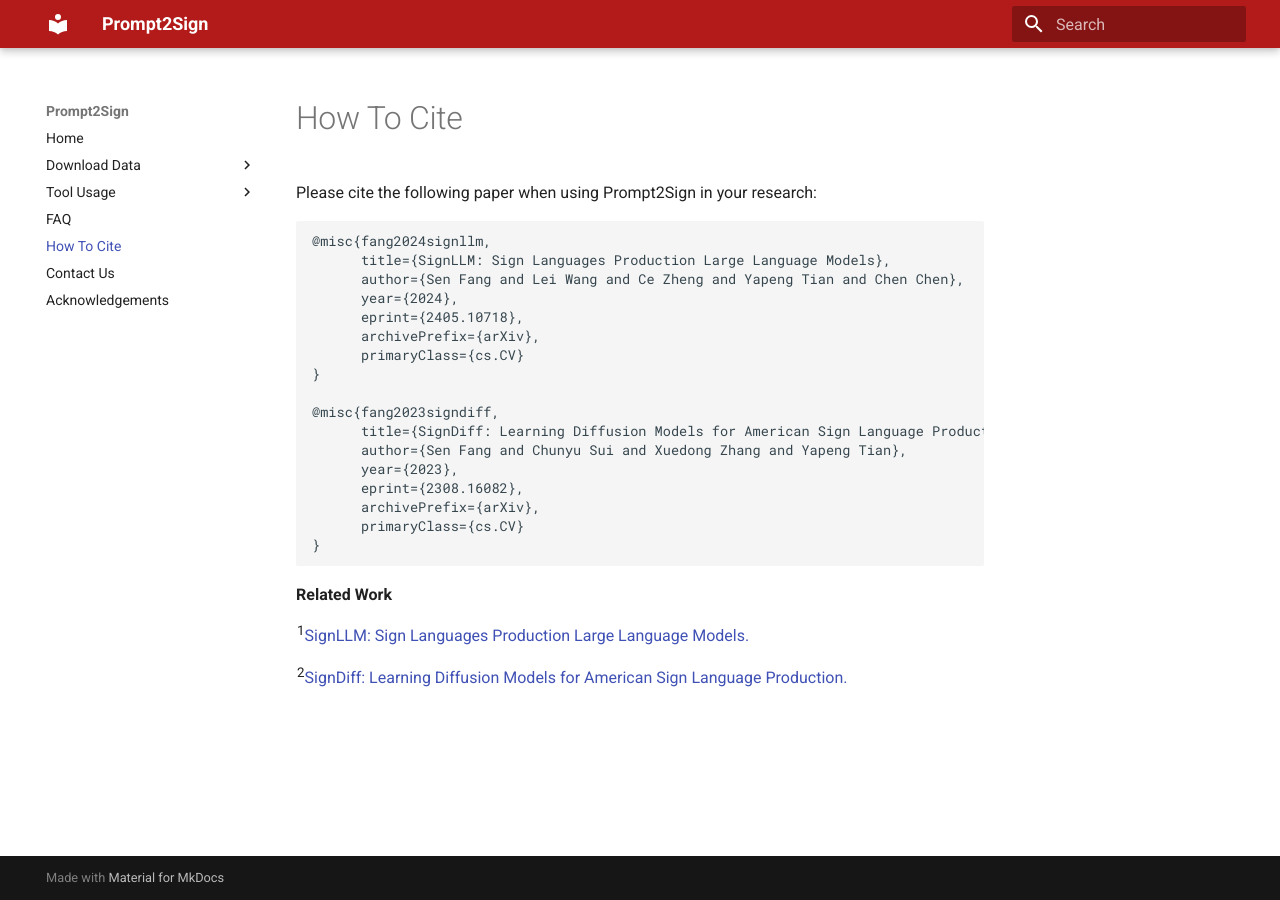
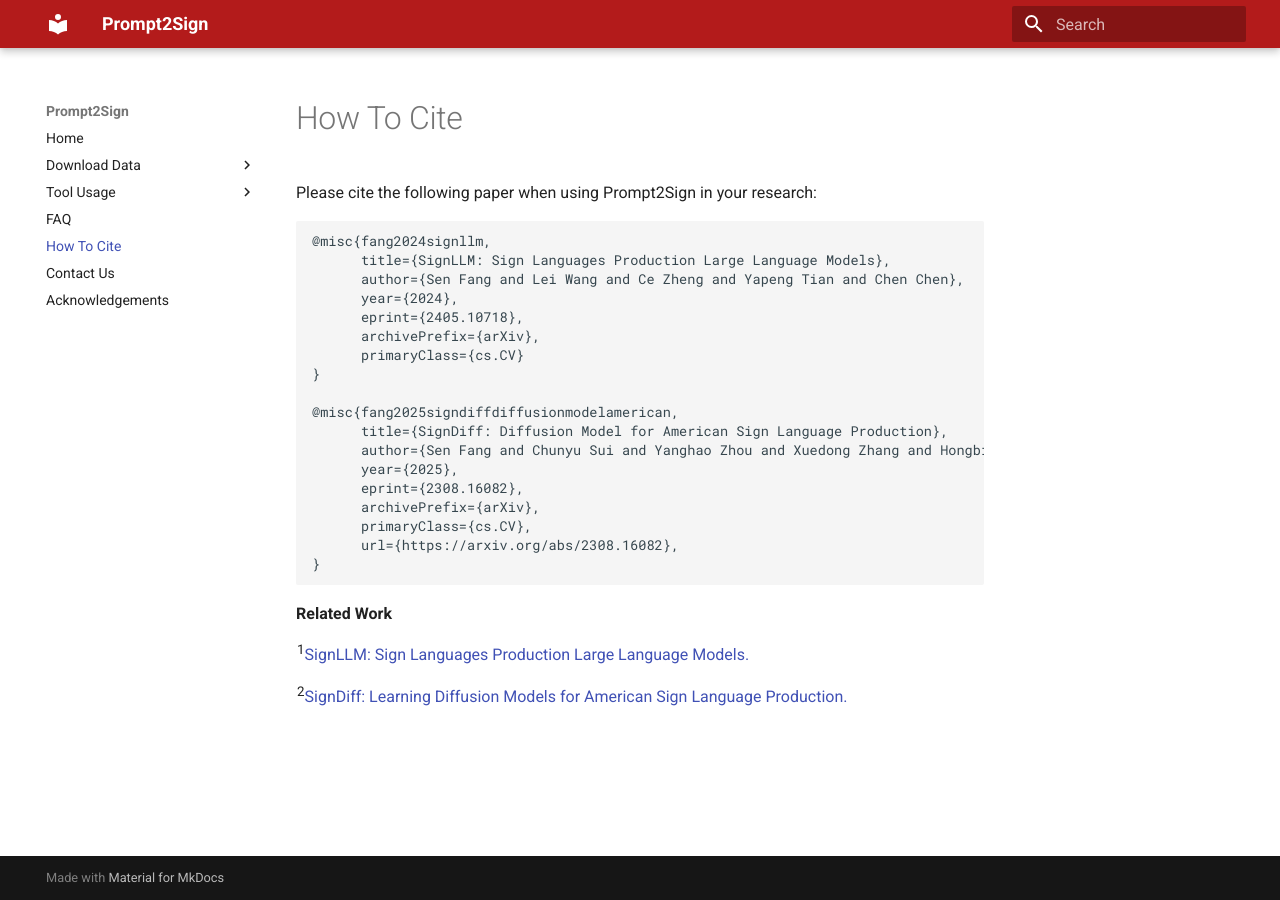
Before and after one commit to SignLLM/Prompt2Sign, an MkDocs documentation site: the page built from docs/howtoCite.md, in a window 1280 px wide. Built offline with MkDocs 1.6.1 and Material for MkDocs 9.7.7, drawn with Linux system fonts in a browser that asks for light colours.

Commit message:
Update howtoCite.md

````diff
--- a/docs/howtoCite.md
+++ b/docs/howtoCite.md
@@ -10,13 +10,14 @@ Please cite the following paper when using Prompt2Sign in your research:
       primaryClass={cs.CV}
 }
 
-@misc{fang2023signdiff,
-      title={SignDiff: Learning Diffusion Models for American Sign Language Production},
-      author={Sen Fang and Chunyu Sui and Xuedong Zhang and Yapeng Tian},
-      year={2023},
+@misc{fang2025signdiffdiffusionmodelamerican,
+      title={SignDiff: Diffusion Model for American Sign Language Production},
+      author={Sen Fang and Chunyu Sui and Yanghao Zhou and Xuedong Zhang and Hongbin Zhong and Yapeng Tian and Chen Chen},
+      year={2025},
       eprint={2308.16082},
       archivePrefix={arXiv},
-      primaryClass={cs.CV}
+      primaryClass={cs.CV},
+      url={https://arxiv.org/abs/2308.16082},
 }
 ```
 
````
